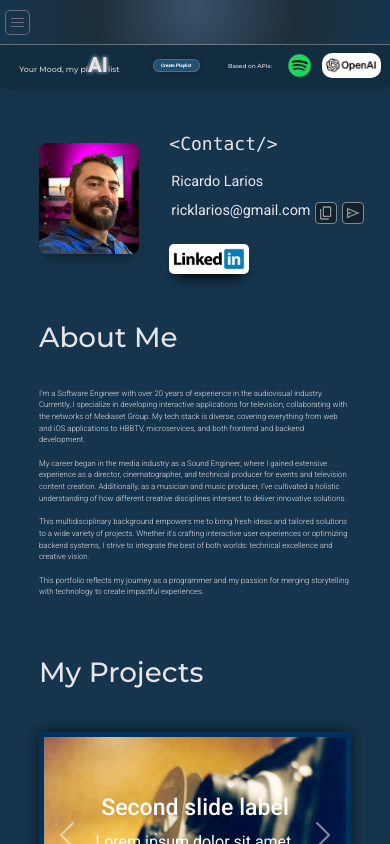
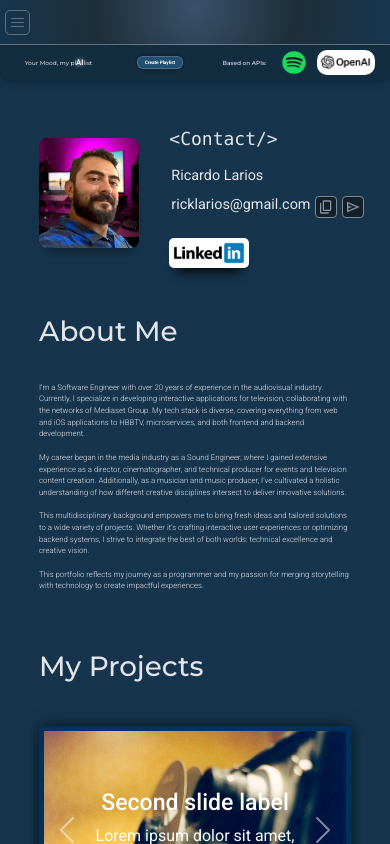
Before and after one commit to ricklarios/web-portafolio, a React (Create React App) app: page / in a window 390 px wide. Shown: the top 844 px of the page. Built offline with nearby package versions, Linux system fonts and the light colour scheme.

Commit message:
Modify banner font size

```diff
--- a/src/styles/components/offcanvas.css
+++ b/src/styles/components/offcanvas.css
@@ -152,10 +152,13 @@
         margin: 0;
     }
 
-    .offcanvas-component  .offcanvas-title {
-        font-size: 2vw;
+    .offcanvas-component .offcanvas-title {
+        font-size: 1.5vw;
         margin: 0;
         padding: 0 10px;
+    }
+    .offcanvas-component .offcanvas-title .ai-span{
+        font-size: 2vw;
     }
     .offcanvas-component .btn {
         width: 12vw !important;
```
